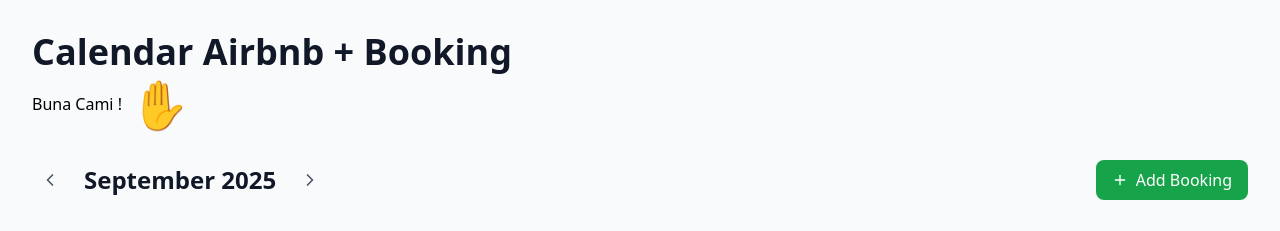
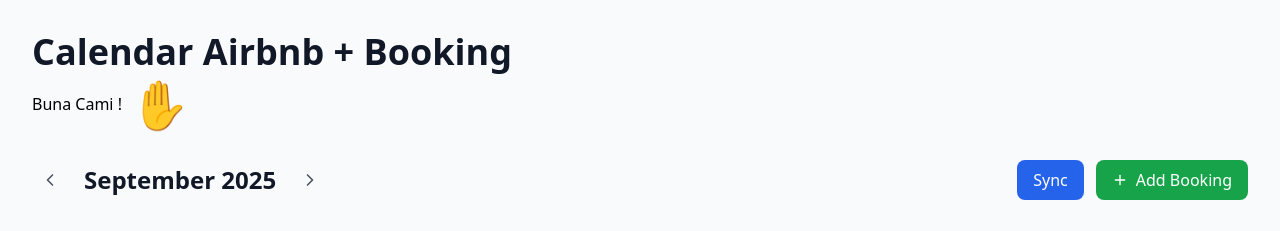
Before and after one commit to dendoesit/calendar-sync, a React (Vite) app: page / in a window 1280 px wide. Shown: the top 231 px of the page. Built offline with nearby package versions, Linux system fonts and the light colour scheme; no server answers.

Commit message:
synchronize button

```diff
--- a/src/App.tsx
+++ b/src/App.tsx
@@ -57,6 +57,52 @@ function App() {
     if (!unitKey) return 'Unit';
     const found = ICAL_SOURCES.find(s => s.key === unitKey);
     return found ? found.label : unitKey;
+  };
+
+  // Manual sync: fetch all iCal sources, verify events, dedupe and merge
+  const handleSync = async () => {
+    const providers = ['airbnb', 'booking'];
+    const fetched: CalendarEvent[] = [];
+
+    for (const src of ICAL_SOURCES) {
+      if (!src.enabled) continue;
+      for (const provider of providers) {
+        try {
+          const imported = await parseICalFromUrl(src.key, provider);
+          if (!imported || imported.length === 0) continue;
+
+          const normalized = imported.map(ev => ({
+            ...ev,
+            apartment: src.key,
+            color: ev.color ?? src.color,
+            provider,
+            type: ev.type ?? 'imported',
+          } as CalendarEvent));
+
+          // basic verification: ensure startDate <= endDate
+          const verified = normalized.filter(e => {
+            if (!e.startDate || !e.endDate) return false;
+            return e.startDate <= e.endDate;
+          });
+
+          fetched.push(...verified);
+        } catch (err) {
+          console.warn(`Sync failed for ${src.key}/${provider}:`, err);
+        }
+      }
+    }
+
+    // Deduplicate: prefer existing events by id, otherwise add
+    setEvents(prev => {
+      const existingIds = new Set(prev.map(e => e.id));
+      const newOnes = fetched.filter(f => !existingIds.has(f.id));
+      if (newOnes.length) {
+        console.log(`Sync: added ${newOnes.length} new events`);
+        return [...prev, ...newOnes];
+      }
+      console.log('Sync: no new events found');
+      return prev;
+    });
   };
 
   // Fetch iCal data from the backend on startup and merge into events
@@ -156,6 +202,7 @@ function App() {
           onPreviousMonth={handlePreviousMonth}
           onNextMonth={handleNextMonth}
           onAddEventClick={() => setIsAddEventModalOpen(true)}
+          onSync={handleSync}
         />
 
         {/* Timeline view (horizontal scroll) */}
--- a/src/components/CalendarHeader.tsx
+++ b/src/components/CalendarHeader.tsx
@@ -7,6 +7,7 @@ interface CalendarHeaderProps {
   onPreviousMonth: () => void;
   onNextMonth: () => void;
   onAddEventClick: () => void;
+  onSync?: () => void;
 }
 
 export const CalendarHeader: React.FC<CalendarHeaderProps> = ({
@@ -14,6 +15,7 @@ export const CalendarHeader: React.FC<CalendarHeaderProps> = ({
   onPreviousMonth,
   onNextMonth,
   onAddEventClick
+  , onSync
 }) => {
   return (
     <div className="flex items-center justify-between mb-8">
@@ -37,6 +39,12 @@ export const CalendarHeader: React.FC<CalendarHeaderProps> = ({
 
       <div className="flex space-x-3">
         <button
+          onClick={onSync}
+          className="flex items-center space-x-2 px-4 py-2 bg-blue-600 text-white rounded-lg hover:bg-blue-700 transition-colors duration-200"
+        >
+          <span>Sync</span>
+        </button>
+        <button
           onClick={onAddEventClick}
           className="flex items-center space-x-2 px-4 py-2 bg-green-600 text-white rounded-lg hover:bg-green-700 transition-colors duration-200"
         >
```
